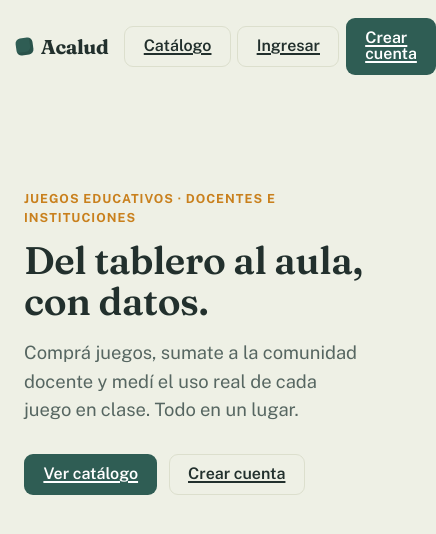
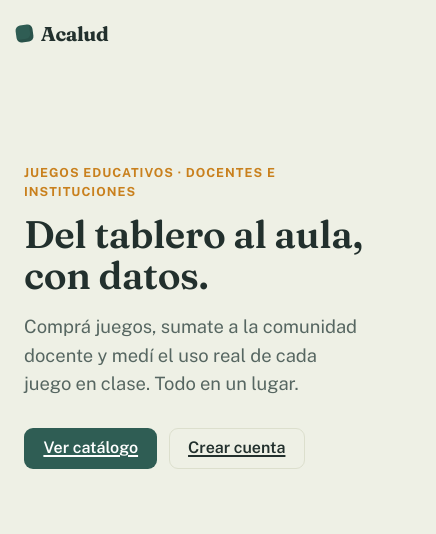
Before and after one commit to EXCOFFee/acalud, a Next.js app in the folder apps/web/: page / in a window 390 px wide. Shown: the top 534 px of the page, 436 px wide, since content can reach past the window. Built offline with nearby package versions, Linux system fonts and the light colour scheme.

Commit message:
feat(diseño): unidad 2 — nav responsive con menú mobile
7 links + marca en una sola fila sin colapso rompía por debajo de ~880px. Se agrega un
botón hamburguesa que despliega un panel mobile con los mismos links apilados, cierra al
navegar y usa aria-expanded/aria-controls.

```diff
--- a/apps/web/app/globals.css
+++ b/apps/web/app/globals.css
@@ -156,6 +156,69 @@ a {
   display: flex;
   align-items: center;
   gap: 0.4rem;
+  flex-wrap: wrap;
+  justify-content: flex-end;
+}
+.nav__hamburguesa {
+  display: none;
+  align-items: center;
+  justify-content: center;
+  width: 2.75rem;
+  height: 2.75rem;
+  flex: none;
+  border: 1px solid var(--borde);
+  border-radius: var(--r-sm);
+  background: var(--superficie);
+  color: var(--tinta);
+  cursor: pointer;
+  touch-action: manipulation;
+}
+.nav__hamburguesa:hover {
+  border-color: var(--marca);
+  color: var(--marca);
+}
+.nav__movil {
+  display: none;
+}
+
+/* Debajo de ~880px, 7 links + marca ya no entran en una fila: se colapsa a hamburguesa. */
+@media (max-width: 880px) {
+  .nav__acciones {
+    display: none;
+  }
+  .nav__hamburguesa {
+    display: inline-flex;
+  }
+  .nav__movil {
+    display: flex;
+    flex-direction: column;
+    gap: 0.15rem;
+    padding: 0.5rem clamp(1rem, 4vw, 2.5rem) 1.1rem;
+    border-bottom: 1px solid var(--borde);
+    background: var(--superficie);
+  }
+  .nav__movil-link {
+    padding: 0.75rem 0.6rem;
+    border-radius: var(--r-sm);
+    color: var(--tinta);
+    text-decoration: none;
+    font-weight: 600;
+  }
+  .nav__movil-link:hover,
+  .nav__movil-link:focus-visible {
+    background: var(--superficie-2);
+  }
+  .nav__movil-sesion {
+    display: flex;
+    flex-direction: column;
+    gap: 0.5rem;
+    margin-top: 0.5rem;
+    padding-top: 0.6rem;
+    border-top: 1px solid var(--borde);
+  }
+  .nav__movil-sesion .boton {
+    width: 100%;
+  }
 }
 
 /* ---------- Botones ---------- */
--- a/apps/web/components/ui/index.ts
+++ b/apps/web/components/ui/index.ts
@@ -21,6 +21,7 @@ export {
   IconoGraficoLinea,
   IconoLibro,
   IconoMapa,
+  IconoMenu,
   IconoMicroscopio,
   IconoNotas,
   IconoNumeros,
```
Also changed, not shown: apps/web/components/site-nav.tsx (+63 -33 lines), apps/web/components/ui/icon.tsx (+8 -0 lines).
